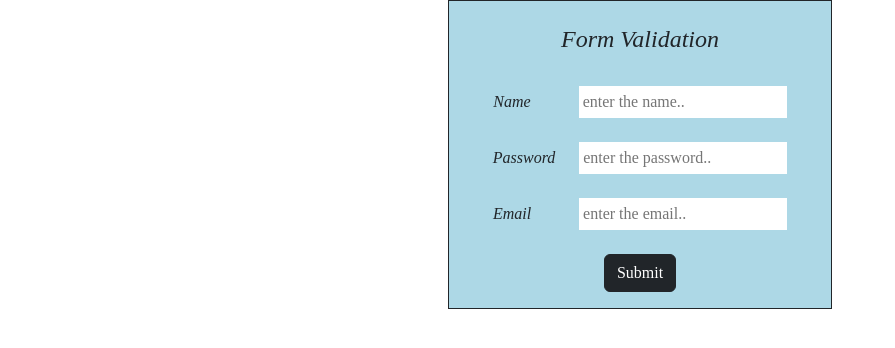
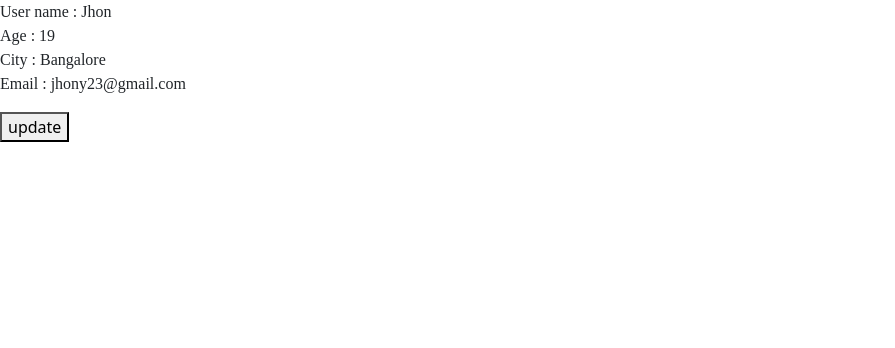
Before and after one commit to dhinakar4/develop-s, a React (Vite) app: page / in a window 1280 px wide. Shown: the top 348 px of the page, without its empty margins (0-895 px from the left). Built offline with nearby package versions, Linux system fonts and the light colour scheme; a web font is replaced by a local one.

Commit message:
update files

```diff
--- a/src/App.jsx
+++ b/src/App.jsx
@@ -1,12 +1,24 @@
 
 
-function app(props){
-    return(
+// function app(props){
+//     return(
 
-        <div>
-            <h5>Adding props to other component :</h5><br />
-            <h6>hello,I am {props.name} I am {props.age} years old!</h6>
-            <p style={{color : 'blue'}}>Lorem ipsum dolor, sit amet consectetur adipisicing elit. Reprehenderit eum cupiditate enim modi quo sed, consequatur iste nam! Iure, alias perferendis maiores vel itaque ipsum dicta tenetur ea deserunt provident?</p>
-        </div>
+//         <div>
+//             <h5>Adding props to other component :</h5><br />
+//             <h6>hello,I am {props.name} I am {props.age} years old!</h6>
+//             <p style={{color : 'blue'}}>Lorem ipsum dolor, sit amet consectetur adipisicing elit. Reprehenderit eum cupiditate enim modi quo sed, consequatur iste nam! Iure, alias perferendis maiores vel itaque ipsum dicta tenetur ea deserunt provident?</p>
+//         </div>
+//     )
+// } export default app
+import React from "react";
+import Myprovider from "./Myprovider";
+import Mycomponent from './Mycomponent';
+
+const App = () => {
+    return (
+        <Myprovider>
+            <Mycomponent />
+        </Myprovider>
     )
-} export default app
+};
+ export default App
--- /dev/null
+++ b/src/Mycomponent.jsx
@@ -0,0 +1,16 @@
+import React, { useContext } from "react";
+import Mycontext from "./Mycontext";
+
+const Mycomponent = () => {
+  const { data, setData } = useContext(Mycontext);
+  const handle = () => {
+    setData({name :'Ajay',age :21,city :'Chennai',email :'ajays24@gmail.com'});
+  };
+
+  return (
+    <div>
+      <p style={{textAlign:"left"}}>User name : {data.name}<br />Age : {data.age}<br />City : {data.city}<br />Email : {data.email}</p>
+      <button onClick={handle}>update</button>
+    </div>
+  );
+}; export default Mycomponent;
--- /dev/null
+++ b/src/Mycontext.jsx
@@ -0,0 +1,5 @@
+import { createContext } from "react";
+
+ const Mycontext = createContext();
+
+export default Mycontext;
--- /dev/null
+++ b/src/Myprovider.jsx
@@ -0,0 +1,14 @@
+import React, { useState } from "react";
+import Mycontext from "./Mycontext";
+import Mycomponent from "./Mycomponent";
+
+const Myprovider = () => {
+  const [data, setData] = useState({name : 'Jhon',age : 19,city : 'Bangalore',email :'jhony23@gmail.com'});
+
+  return (
+    <Mycontext.Provider value={{ data, setData }}>
+        <Mycomponent />
+    </Mycontext.Provider>
+  );
+};
+export default Myprovider;
--- a/src/main.jsx
+++ b/src/main.jsx
@@ -8,7 +8,8 @@ import Props from './Props.jsx';
 import States from './States.jsx';
 import Mycom from './Mycom.jsx'
 import Form from './Form.jsx'
-
+import App from './App.jsx'
+import Myprovider from './Myprovider.jsx';
 
 
 createRoot(document.getElementById('root')).render(
@@ -20,6 +21,9 @@ createRoot(document.getElementById('root')).render(
     <Props name = "jhon" age = "31" city = "North!" />
     <States /> */}
     {/* <Mycom /> */}
-    <Form />
+    {/* <Form /> */}
+    <Myprovider>
+      <App />
+    </Myprovider>
   </StrictMode>,
 )
```
